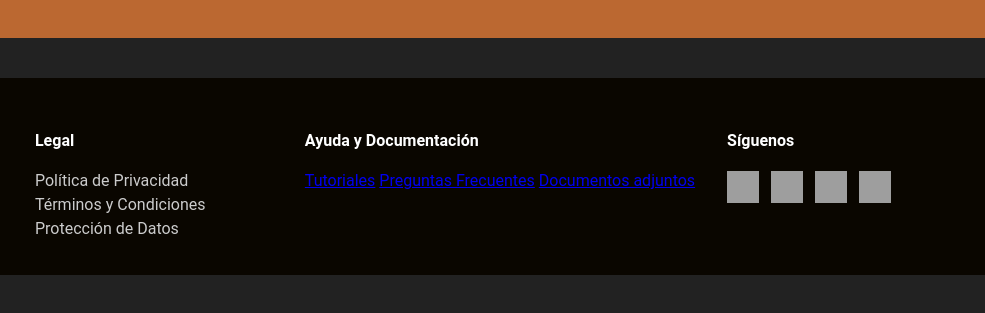
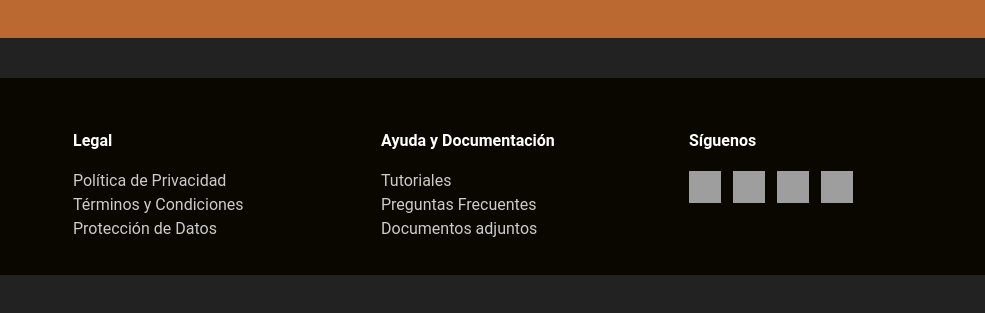
Before and after one commit to YowuJH/CookEasy, a website: page index.html in a window 1280 px wide. Shown: the part 2087-2400 px from the top of the page, 295-1280 px from the left. Drawn offline with Linux system fonts and the light colour scheme; grey boxes are pictures that could not be loaded.

Commit message:
cambios finales a

```diff
--- a/Pie.css
+++ b/Pie.css
@@ -40,6 +40,22 @@
   min-width: 12.5rem;
 }
 
+.Ayuda-Doc {
+  flex: 1;
+  min-width: 12.5rem;
+}
+
+.Ayuda-Doc a {
+  display: block;
+  color: #ccc;
+  text-decoration: none;
+  margin: 0.3rem 0;
+}
+
+.Ayuda-Doc a:hover {
+  color: #fff;
+}
+
 .footer-links a {
   display: block;
   color: #ccc;
```
